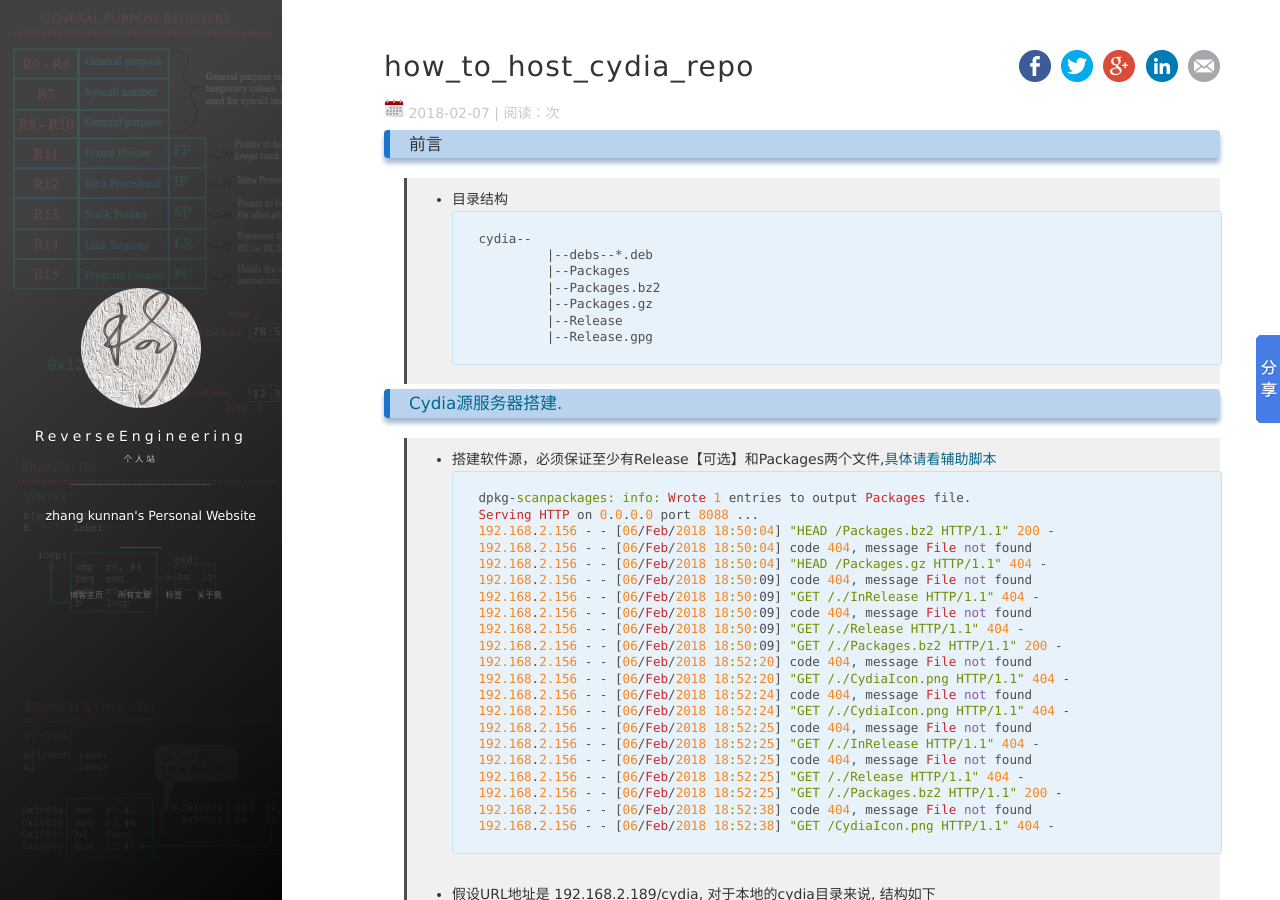
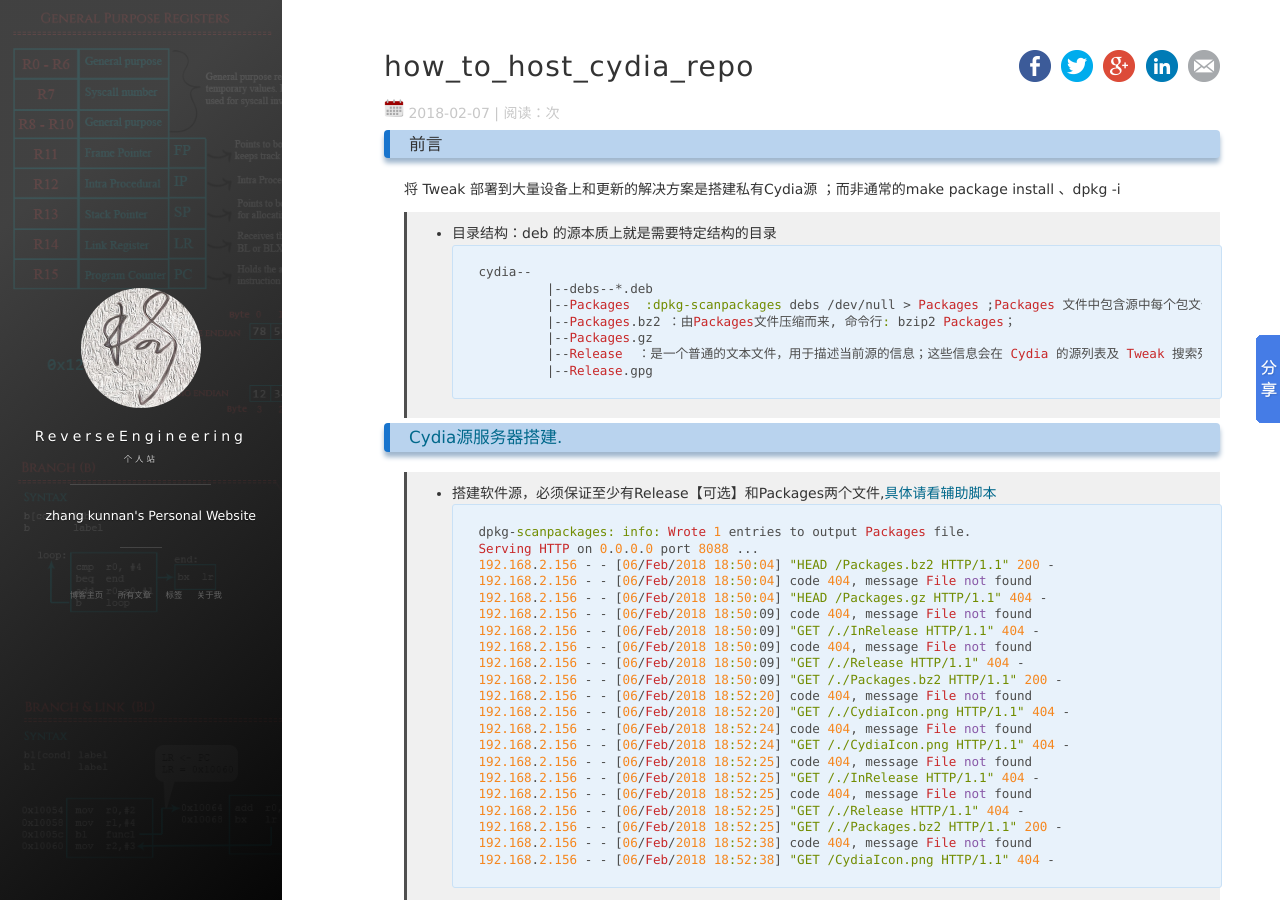
Before and after one commit to zhangkn/zhangkn.github.io, a Jekyll site: the page built from _posts/2018-02-07-how_to_host_cydia_repo.md, in a window 1280 px wide and 900 px high. Built offline with Jekyll 4.4.1, drawn with Linux system fonts in a browser that asks for light colours; nearby versions of some CDN libraries; comment, search, counter and statistics services are not loaded; some of the changed text lies outside the part shown.

````diff
--- a/_posts/2018-02-07-how_to_host_cydia_repo.md
+++ b/_posts/2018-02-07-how_to_host_cydia_repo.md
@@ -9,14 +9,17 @@ site: https://zhangkn.github.io
 ### 前言
 
 
->* 目录结构
+将 Tweak 部署到大量设备上和更新的解决方案是搭建私有Cydia源 ；而非通常的make package install 、dpkg -i
+
+
+>* 目录结构：deb 的源本质上就是需要特定结构的目录
 ```
 cydia--
            |--debs--*.deb
-           |--Packages
-           |--Packages.bz2
+           |--Packages  :dpkg-scanpackages debs /dev/null > Packages ;Packages 文件中包含源中每个包文件的信息，包括文件路径、大小、依赖、架构及校验信息
+           |--Packages.bz2 ：由Packages文件压缩而来, 命令行: bzip2 Packages；
            |--Packages.gz
-           |--Release
+           |--Release  ：是一个普通的文本文件，用于描述当前源的信息；这些信息会在 Cydia 的源列表及 Tweak 搜索列表中显示
            |--Release.gpg
 ```
 
@@ -107,3 +110,11 @@ Packages|Pacakges.gz/bz2, repo的package清单
 ```
 
 - [hewigovens.github.com](https://github.com/hewigovens/hewigovens.github.com/wiki)
+- [create-private-cydia-repo](https://blog.tylinux.com/2017/08/22/create-private-cydia-repo/)
+```
+control  文件 的Depends 项中添加 Tweak 的依赖，以逗号隔开。要注意：这里填写的是包名，比如 Open 这个工具，需要填写的是 com.conradkramer.open，可以先用Cydia安装，然后 dpkg -l 查看。
+```
+- [《iOS逆向工程》- 砸壳](https://blog.tylinux.com/2017/07/24/reverse-engineering-002/)
+```
+iOS的加壳操作则是由苹果进行的。这个壳的主要目的不是防止被逆向分析，而是一种DRM(数字版权管理)手段，它与iTunes Store中的其他资源一样，使用FairPlay(Wikipedia)进行加密，只能在特定账户的特定设备上运行。
+```
````
Also changed, not shown: _posts/2017-12-16-dumpdecrypted.md (+14 -0 lines), _posts/2018-02-25-GoogleHacking.md (+4 -0 lines).
